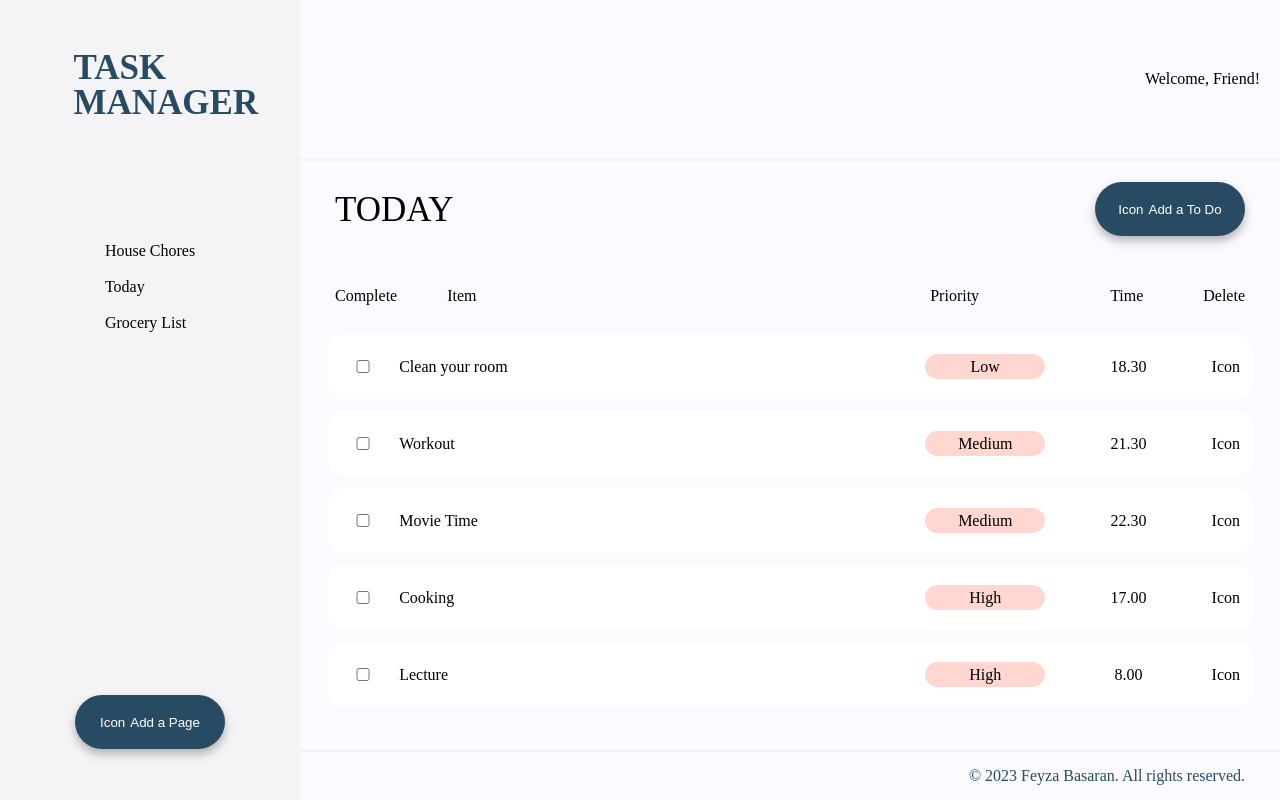
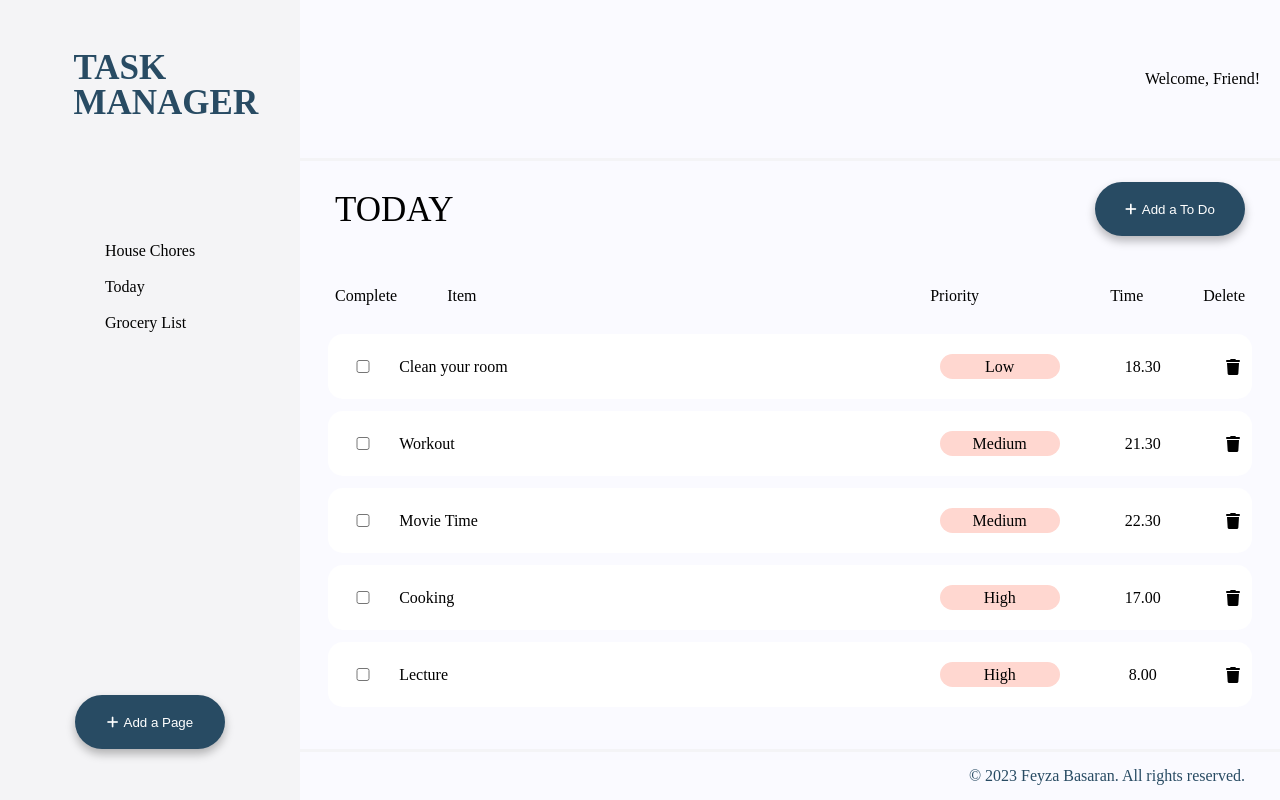
Before and after one commit to basa0044/mtm6404-task-manager-basa0044, a React (Vite) app: page / in a window 1280 px wide. Built offline with nearby package versions, Linux system fonts and the light colour scheme.

Commit message:
added the icons and completes the assignment

```diff
--- a/index.html
+++ b/index.html
@@ -9,5 +9,6 @@
   <body>
     <div id="root"></div>
     <script type="module" src="/src/main.jsx"></script>
+    <script src="https://kit.fontawesome.com/edf1c6a6ea.js" crossorigin="anonymous"></script>
   </body>
 </html>
--- a/src/components/Header.jsx
+++ b/src/components/Header.jsx
@@ -1,7 +1,7 @@
 function Header (){
     return(
         <div className="header">
-            <i>icon</i>
+            <i class="fa-solid fa-bars"></i>
             <p>Welcome, Friend!</p>
         </div>
     )
--- a/src/components/List.jsx
+++ b/src/components/List.jsx
@@ -16,7 +16,7 @@ export default  function List (props) {
                 <span>{item.priority}</span>
                 <span className="color"></span>
                 <p className="time">{item.time}</p>
-                <i>Icon</i>
+                <i class="fa-solid fa-trash"></i>
             </div>
         </div>
     )
--- a/src/components/Navbar.jsx
+++ b/src/components/Navbar.jsx
@@ -7,7 +7,7 @@ export default function Navbar(){
                 <li>Today</li>
                 <li>Grocery List</li>
             </ul>
-            <button><i>Icon</i>Add a Page</button>
+            <button><i class="fa-solid fa-plus"></i>Add a Page</button>
         </nav>
     )
 }
--- a/src/components/Title.jsx
+++ b/src/components/Title.jsx
@@ -3,7 +3,7 @@ function Title(){
     return(
         <div className="title">
         <p>TODAY</p>
-        <button><i>Icon</i>Add a To Do</button>
+        <button><i class="fa-solid fa-plus"></i>Add a To Do</button>
         <div>
             <div className="complete"><p>Complete</p></div>
             <div className="item"><p>Item</p></div>
--- a/src/style.css
+++ b/src/style.css
@@ -139,8 +139,8 @@ button i{
 
 .list .variants .color{
     display: inline;
-    width: 25px;
-    height: 25px;
+    width: 10px;
+    height: 10px;
     border-radius: 100%;
     background-color: pink;
     z-index: 2;
```
